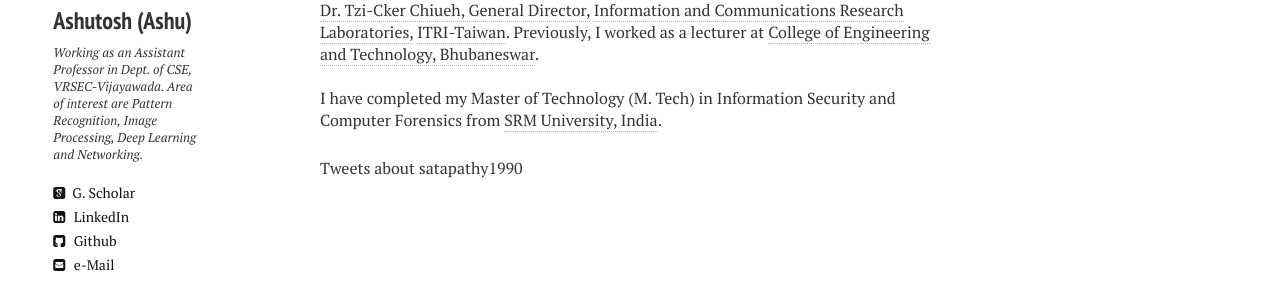
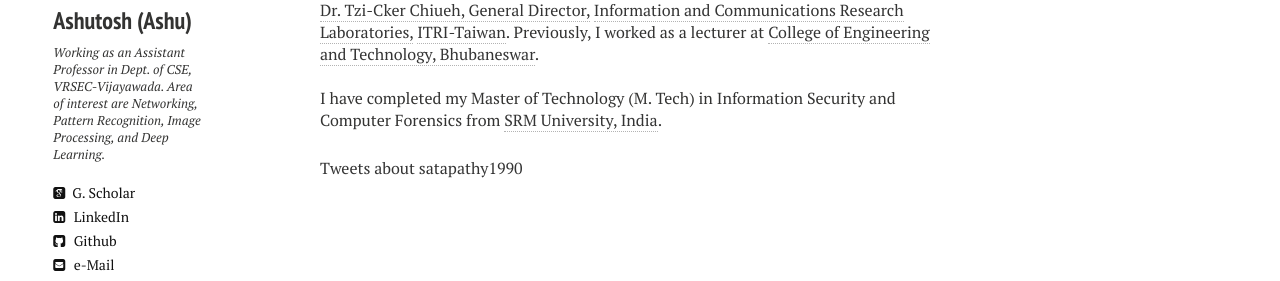
Before and after one commit to ashutoshsatapathy1990/ashutoshsatapathy1990.github.io, a Jekyll site: the page built from index.md, in a window 1280 px wide. Shown: the part 547-828 px from the top of the page. Built offline with Jekyll 4.4.1, drawn with Linux system fonts in a browser that asks for light colours; nearby versions of some CDN libraries; comment, search, counter and statistics services are not loaded.

Commit message:
Update _config.yml

```diff
--- a/_config.yml
+++ b/_config.yml
@@ -9,7 +9,7 @@ owner:
   name                      :  Ashutosh (Ashu)
   avatar                    :  ashu.jpg
   description               :  Teaching and Research Assistant, VIT, Chennai
-  bio                       :  Working as an Assistant Professor in Dept. of CSE, VRSEC-Vijayawada. Area of interest are Pattern Recognition, Image Processing, Deep Learning and Networking.
+  bio                       :  Working as an Assistant Professor in Dept. of CSE, VRSEC-Vijayawada. Area of interest are Networking, Pattern Recognition, Image Processing, and Deep Learning.
   email                     :  ashutosh.satapathy2013@vit.ac.in
   # Social networking links are used in author-bio sidebar. Update and remove as you like.
   twitter: #jponttuset
```
